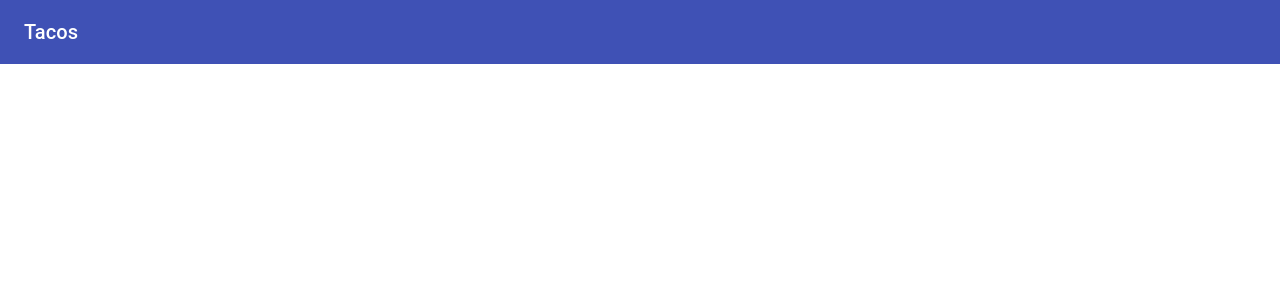
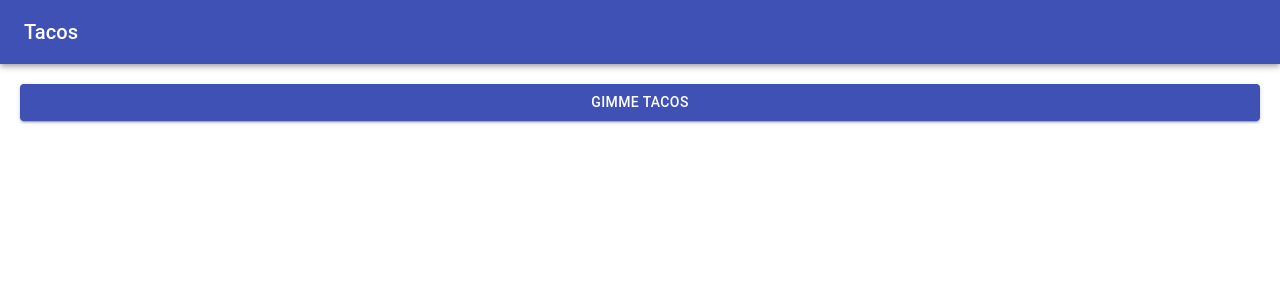
Before and after one commit to test-wrangler/practical-tdd-react, a React (Create React App) app: page / in a window 1280 px wide. Shown: the top 300 px of the page. Built offline with nearby package versions, Linux system fonts and the light colour scheme.

Commit message:
Solution 2: First Test

```diff
--- a/src/App.js
+++ b/src/App.js
@@ -3,6 +3,12 @@ import { makeStyles } from "@material-ui/core/styles"
 import AppBar from "@material-ui/core/AppBar"
 import Toolbar from "@material-ui/core/Toolbar"
 import Typography from "@material-ui/core/Typography"
+import Button from "@material-ui/core/Button"
+import GridList from "@material-ui/core/GridList"
+import GridListTile from "@material-ui/core/GridListTile"
+import GridListTileBar from "@material-ui/core/GridListTileBar"
+
+import tacosJSON from "./tacos"
 
 const useStyles = makeStyles(theme => ({
   button: {
@@ -19,6 +25,7 @@ const useStyles = makeStyles(theme => ({
 
 function App() {
   const classes = useStyles()
+  const [tacos, setTacos] = React.useState([])
 
   return (
     <div className={classes.root}>
@@ -29,10 +36,27 @@ function App() {
           </Typography>
         </Toolbar>
       </AppBar>
-      {/* Put the button here */}
-      {/* Put the grid here. */}
+      <Button
+        className={classes.button}
+        variant="contained"
+        color="primary"
+        onClick={() => fetchTacos().then(setTacos)}
+        fullWidth={true}
+      >
+        GIMME TACOS
+      </Button>
+      <GridList cellHeight={300} cols={3}>
+        {tacos.map(taco => (
+          <GridListTile key={taco.imgSrc}>
+            <img src={taco.imgSrc} alt={taco.title} />
+            <GridListTileBar title={taco.title} />
+          </GridListTile>
+        ))}
+      </GridList>
     </div>
   )
 }
 
+const fetchTacos = () => Promise.resolve(tacosJSON)
+
 export default App
```
Also changed, not shown: 1 other file (tests, documents, lock files or other folders).
